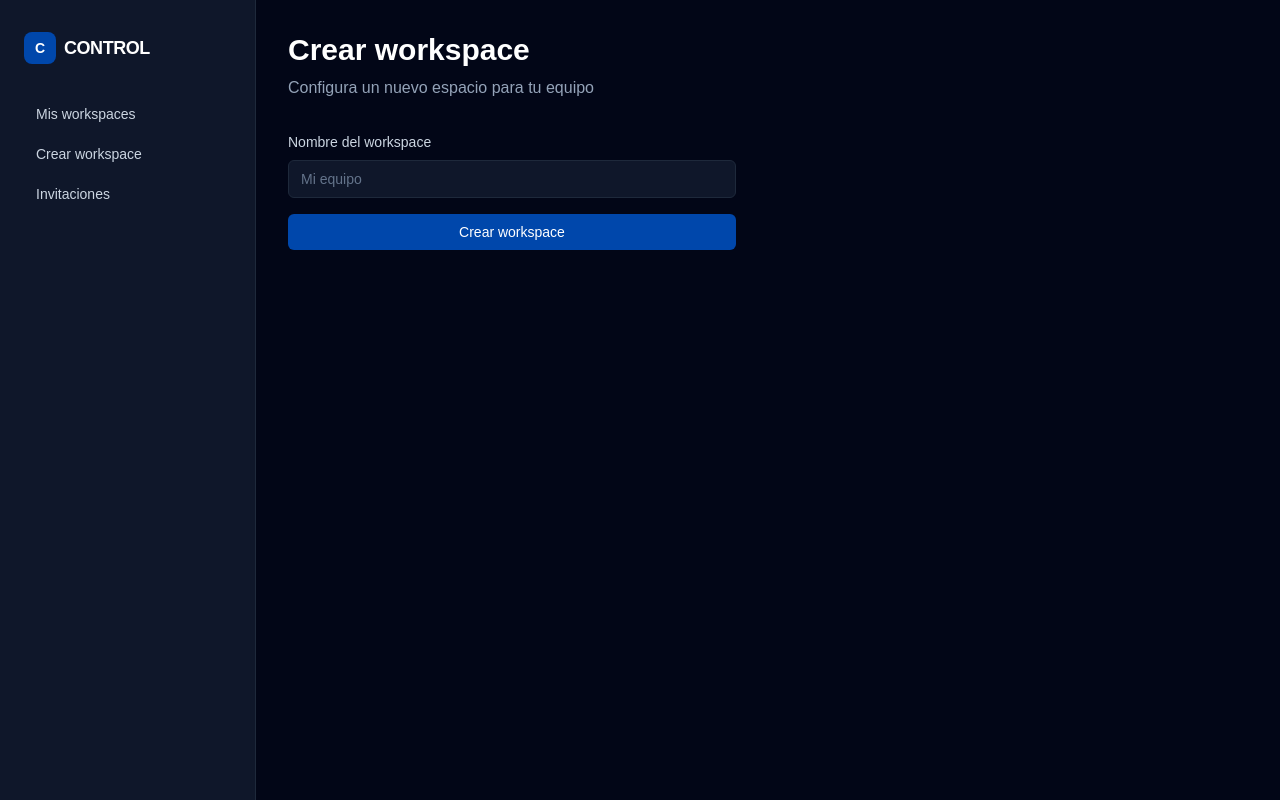
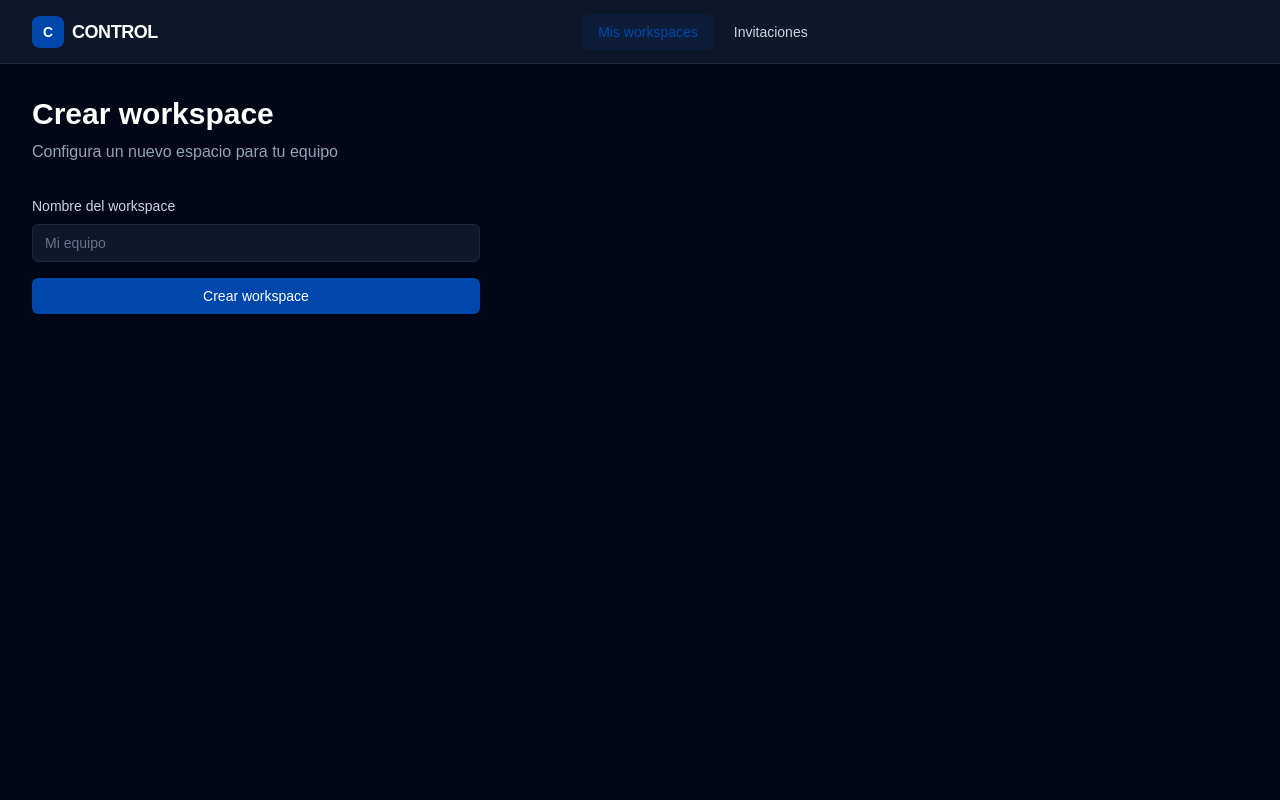
Before and after one commit to NicoCasadidio/control, a Next.js app: page /dashboard/workspace/new in a window 1280 px wide. Built offline with nearby package versions, Linux system fonts and the light colour scheme; no server answers.

Commit message:
remove sidebar, change create workspace ui

```diff
--- a/src/app/dashboard/invitations/page.tsx
+++ b/src/app/dashboard/invitations/page.tsx
@@ -23,7 +23,7 @@
     <div className="flex flex-col gap-8">
       <div>
         <h1 className="text-3xl font-bold text-white mb-2">Invitaciones pendientes</h1>
-        <p className="text-[#94a3b8]">Manage your pending workspace invitations</p>
+        <p className="text-[#94a3b8]">Gestiona tus invitaciones a Workspaces pendientes</p>
       </div>
       <InvitationList invitations={invitations} />
     </div>
--- a/src/app/dashboard/layout.tsx
+++ b/src/app/dashboard/layout.tsx
@@ -1,47 +1,95 @@
+"use client";
+
 import Link from "next/link";
 import { UserButton } from "@clerk/nextjs";
+import { usePathname } from "next/navigation";
 
 export default function DashboardLayout({
   children,
 }: {
   children: React.ReactNode;
 }) {
+  const pathname = usePathname();
+
+  const isWorkspacesActive =
+    pathname === "/dashboard" || pathname.startsWith("/dashboard/workspace");
+  const isInvitationsActive = pathname === "/dashboard/invitations";
+
   return (
-    <div className="flex min-h-screen bg-[#020617]">
-      <aside className="w-64 border-r border-[#1e293b] bg-[#0f172a] px-6 py-8 flex flex-col gap-8 sticky top-0 h-screen">
-        <Link href="/dashboard" className="flex items-center gap-2 cursor-pointer hover:opacity-80 transition-opacity">
+    <div className="min-h-screen bg-[#020617]">
+      {/* Top Navigation */}
+      <nav className="fixed top-0 left-0 right-0 z-50 border-b border-[#1e293b] bg-[#0f172a] h-16">
+        <div className="max-w-7xl mx-auto h-full flex items-center justify-between px-4 sm:px-6 lg:px-8">
+          {/* Left: App Name */}
+          <Link
+            href="/dashboard"
+            className="flex items-center gap-2 cursor-pointer hover:opacity-80 transition-opacity flex-shrink-0"
+          >
             <div className="w-8 h-8 bg-[#0047ab] rounded-lg flex items-center justify-center">
               <span className="text-sm font-bold text-white">C</span>
             </div>
-          <span className="text-lg font-bold tracking-tight text-white">
+            <span className="text-lg font-bold tracking-tight text-white hidden sm:inline">
               CONTROL
             </span>
           </Link>
-        <nav className="flex flex-col gap-1">
+
+          {/* Center: Navigation Links */}
+          <nav className="hidden md:flex items-center gap-1">
             <Link
               href="/dashboard"
-            className="rounded-md px-3 py-2 text-sm text-[#cbd5e1] hover:bg-[#1e293b] hover:text-white transition-colors cursor-pointer"
+              className={`rounded-md px-4 py-2 text-sm font-medium transition-colors cursor-pointer ${
+                isWorkspacesActive
+                  ? "text-[#0047ab] bg-[#0047ab]/10"
+                  : "text-[#cbd5e1] hover:text-white hover:bg-[#1e293b]"
+              }`}
             >
               Mis workspaces
             </Link>
             <Link
-            href="/dashboard/workspace/new"
-            className="rounded-md px-3 py-2 text-sm text-[#cbd5e1] hover:bg-[#1e293b] hover:text-white transition-colors cursor-pointer"
-          >
-            Crear workspace
-          </Link>
-          <Link
               href="/dashboard/invitations"
-            className="rounded-md px-3 py-2 text-sm text-[#cbd5e1] hover:bg-[#1e293b] hover:text-white transition-colors cursor-pointer"
+              className={`rounded-md px-4 py-2 text-sm font-medium transition-colors cursor-pointer ${
+                isInvitationsActive
+                  ? "text-[#0047ab] bg-[#0047ab]/10"
+                  : "text-[#cbd5e1] hover:text-white hover:bg-[#1e293b]"
+              }`}
             >
               Invitaciones
             </Link>
           </nav>
-        <div className="mt-auto flex items-center gap-3">
+
+          {/* Right: User Button */}
+          <div className="flex items-center gap-3">
             <UserButton />
           </div>
-      </aside>
-      <main className="flex-1 overflow-auto">
+        </div>
+
+        {/* Mobile Navigation Menu */}
+        <div className="md:hidden absolute top-16 left-0 right-0 bg-[#0f172a] border-b border-[#1e293b] flex flex-col">
+          <Link
+            href="/dashboard"
+            className={`rounded-md mx-4 my-2 px-4 py-2 text-sm font-medium transition-colors cursor-pointer ${
+              isWorkspacesActive
+                ? "text-[#0047ab] bg-[#0047ab]/10"
+                : "text-[#cbd5e1] hover:text-white hover:bg-[#1e293b]"
+            }`}
+          >
+            Mis workspaces
+          </Link>
+          <Link
+            href="/dashboard/invitations"
+            className={`rounded-md mx-4 mb-4 px-4 py-2 text-sm font-medium transition-colors cursor-pointer ${
+              isInvitationsActive
+                ? "text-[#0047ab] bg-[#0047ab]/10"
+                : "text-[#cbd5e1] hover:text-white hover:bg-[#1e293b]"
+            }`}
+          >
+            Invitaciones
+          </Link>
+        </div>
+      </nav>
+
+      {/* Main Content */}
+      <main className="pt-16 overflow-auto">
         <div className="p-8 max-w-7xl mx-auto">
           {children}
         </div>
--- a/src/app/dashboard/page.tsx
+++ b/src/app/dashboard/page.tsx
@@ -1,6 +1,7 @@
 import { auth } from "@clerk/nextjs/server";
 import { prisma } from "@/lib/prisma";
 import Link from "next/link";
+import CreateWorkspaceCard from "@/components/CreateWorkspaceCard";
 
 export default async function DashboardPage() {
   const { userId: clerkId } = await auth();
@@ -22,17 +23,12 @@
     <div className="flex flex-col gap-8">
       <div>
         <h1 className="text-3xl font-bold text-white mb-2">Mis workspaces</h1>
-        <p className="text-[#94a3b8]">Manage all your project workspaces in one place</p>
+        <p className="text-[#94a3b8]">Controla todos tus workspaces en un solo lugar</p>
       </div>
       {workspaces.length === 0 ? (
         <div className="rounded-lg border border-[#1e293b] bg-[#0f172a] p-12 text-center">
           <p className="text-[#94a3b8] mb-4">No workspaces yet</p>
-          <Link
-            href="/dashboard/workspace/new"
-            className="inline-block px-4 py-2 bg-[#0047ab] hover:bg-[#0037a3] text-white rounded-md text-sm font-medium transition-colors cursor-pointer"
-          >
-            Create your first workspace
-          </Link>
+          <CreateWorkspaceCard showAsButton />
         </div>
       ) : (
         <div className="grid grid-cols-1 md:grid-cols-2 lg:grid-cols-3 gap-4">
@@ -55,6 +51,7 @@
               </div>
             </Link>
           ))}
+          <CreateWorkspaceCard />
         </div>
       )}
     </div>
--- /dev/null
+++ b/src/components/CreateWorkspaceCard.tsx
@@ -0,0 +1,125 @@
+"use client";
+
+import { useState, useRef } from "react";
+import { createWorkspace } from "@/actions/workspace";
+import { Plus } from "lucide-react";
+
+interface Props {
+  showAsButton?: boolean;
+}
+
+export default function CreateWorkspaceCard({ showAsButton = false }: Props) {
+  const [open, setOpen] = useState(false);
+  const formRef = useRef<HTMLFormElement>(null);
+
+  async function handleSubmit(formData: FormData) {
+    await createWorkspace(formData);
+    setOpen(false);
+    formRef.current?.reset();
+  }
+
+  if (showAsButton) {
+    return (
+      <>
+        <button
+          onClick={() => setOpen(true)}
+          className="inline-block px-4 py-2 bg-[#0047ab] hover:bg-[#0037a3] text-white rounded-md text-sm font-medium transition-colors cursor-pointer"
+        >
+          Create your first workspace
+        </button>
+
+        {open && (
+          <div className="fixed inset-0 bg-black/50 flex items-center justify-center z-50">
+            <div className="bg-[#0f172a] border border-[#1e293b] rounded-lg p-6 w-full max-w-md flex flex-col gap-4">
+              <h2 className="text-lg font-semibold text-white">Crear workspace</h2>
+              <form ref={formRef} action={handleSubmit} className="flex flex-col gap-4">
+                <div className="flex flex-col gap-2">
+                  <label htmlFor="name" className="text-sm font-medium text-[#cbd5e1]">
+                    Nombre del workspace
+                  </label>
+                  <input
+                    id="name"
+                    name="name"
+                    type="text"
+                    required
+                    placeholder="Mi workspace"
+                    className="rounded-md border border-[#1e293b] bg-[#1a2642] px-3 py-2 text-sm text-white placeholder-[#64748b] outline-none focus:border-[#0047ab] transition-colors"
+                  />
+                </div>
+                <div className="flex justify-end gap-2">
+                  <button
+                    type="button"
+                    onClick={() => setOpen(false)}
+                    className="rounded-md px-4 py-2 text-sm font-medium text-[#cbd5e1] hover:text-white hover:bg-[#1e293b] transition-colors cursor-pointer"
+                  >
+                    Cancelar
+                  </button>
+                  <button
+                    type="submit"
+                    className="rounded-md bg-[#0047ab] hover:bg-[#0037a3] px-4 py-2 text-sm font-medium text-white transition-colors cursor-pointer"
+                  >
+                    Crear
+                  </button>
+                </div>
+              </form>
+            </div>
+          </div>
+        )}
+      </>
+    );
+  }
+
+  return (
+    <>
+      <button
+        onClick={() => setOpen(true)}
+        className="group rounded-lg border-2 border-dashed border-[#475569] bg-[#1a2642]/40 p-6 hover:border-[#0047ab] hover:bg-[#1a2642]/60 transition-all duration-200 cursor-pointer flex flex-col items-center justify-center gap-3"
+      >
+        <div className="w-10 h-10 rounded-lg bg-[#475569]/30 group-hover:bg-[#0047ab]/20 flex items-center justify-center transition-colors">
+          <Plus className="w-6 h-6 text-[#94a3b8] group-hover:text-[#0047ab]" />
+        </div>
+        <span className="text-sm font-medium text-[#94a3b8] group-hover:text-[#cbd5e1] transition-colors">
+          Crear Workspace
+        </span>
+      </button>
+
+      {open && (
+        <div className="fixed inset-0 bg-black/50 flex items-center justify-center z-50">
+          <div className="bg-[#0f172a] border border-[#1e293b] rounded-lg p-6 w-full max-w-md flex flex-col gap-4">
+            <h2 className="text-lg font-semibold text-white">Crear workspace</h2>
+            <form ref={formRef} action={handleSubmit} className="flex flex-col gap-4">
+              <div className="flex flex-col gap-2">
+                <label htmlFor="name" className="text-sm font-medium text-[#cbd5e1]">
+                  Nombre del workspace
+                </label>
+                <input
+                  id="name"
+                  name="name"
+                  type="text"
+                  required
+                  placeholder="Mi workspace"
+                  className="rounded-md border border-[#1e293b] bg-[#1a2642] px-3 py-2 text-sm text-white placeholder-[#64748b] outline-none focus:border-[#0047ab] transition-colors"
+                />
+              </div>
+              <div className="flex justify-end gap-2">
+                <button
+                  type="button"
+                  onClick={() => setOpen(false)}
+                  className="rounded-md px-4 py-2 text-sm font-medium text-[#cbd5e1] hover:text-white hover:bg-[#1e293b] transition-colors cursor-pointer"
+                >
+                  Cancelar
+                </button>
+                <button
+                  type="submit"
+                  className="rounded-md bg-[#0047ab] hover:bg-[#0037a3] px-4 py-2 text-sm font-medium text-white transition-colors cursor-pointer"
+                >
+                  Crear
+                </button>
+              </div>
+            </form>
+          </div>
+        </div>
+      )}
+    </>
+  );
+}
--- a/src/components/RemoveMemberModal.tsx
+++ b/src/components/RemoveMemberModal.tsx
@@ -36,7 +36,6 @@
         onClick={() => setOpen(true)}
         className="rounded-md bg-red-900/30 text-red-400 hover:bg-red-900/50 px-3 py-2 text-sm font-medium transition-colors cursor-pointer flex items-center gap-2"
       >
-        <Trash2 size={16} />
         Remover
       </button>
 
```
Lines whose indentation alone changed are shown as unchanged.
